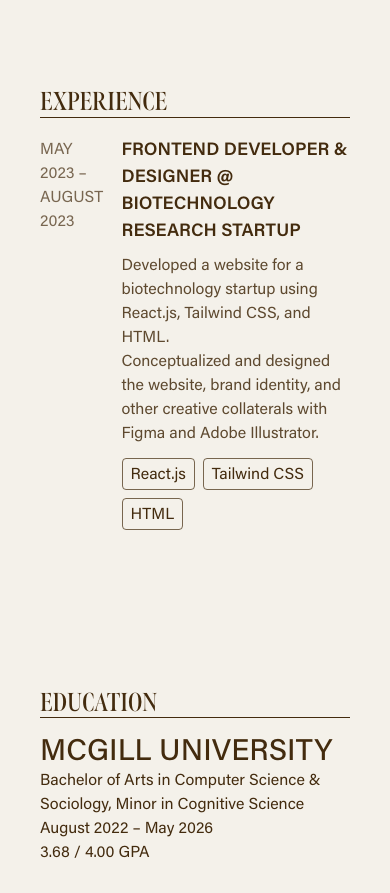
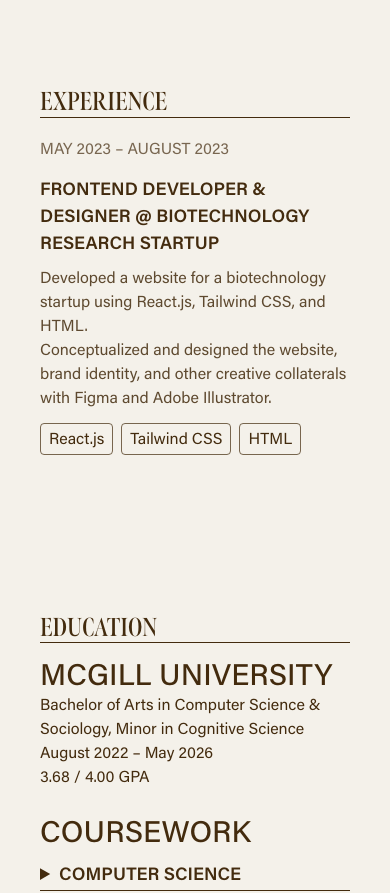
Before and after one commit to ReiKong/personal-website-2, a Next.js app: page / in a window 390 px wide. Shown: the part 1500-2393 px from the top of the page. Built offline with nearby package versions, Linux system fonts and the light colour scheme; a web font is replaced by a local one.

Commit message:
Breakpoint for project card time

```diff
--- a/components/cards/experienceCard.tsx
+++ b/components/cards/experienceCard.tsx
@@ -14,11 +14,11 @@ export default function ExperienceCard({
     techStack : string[][];
 }) {
     return (
-        <div className="grid grid-cols-4 gap-4">
-            <div className="grid col-span-1">
+        <div className="grid grid-col 1 md:grid-cols-4 gap-4">
+            <div className="grid md:col-span-1">
                 <p className="uppercase text-secondary2">{time}</p>
             </div>
-            <div className="grid col-span-3">
+            <div className="grid md:col-span-3">
                 <p className="font-semibold text-[18px] uppercase mb-2">{role} @ {company}</p>
                 {responsibilities.map(([responsibility], index) => (
                     <span className="text-secondary1/85" key={index}>{responsibility}.</span>
```
